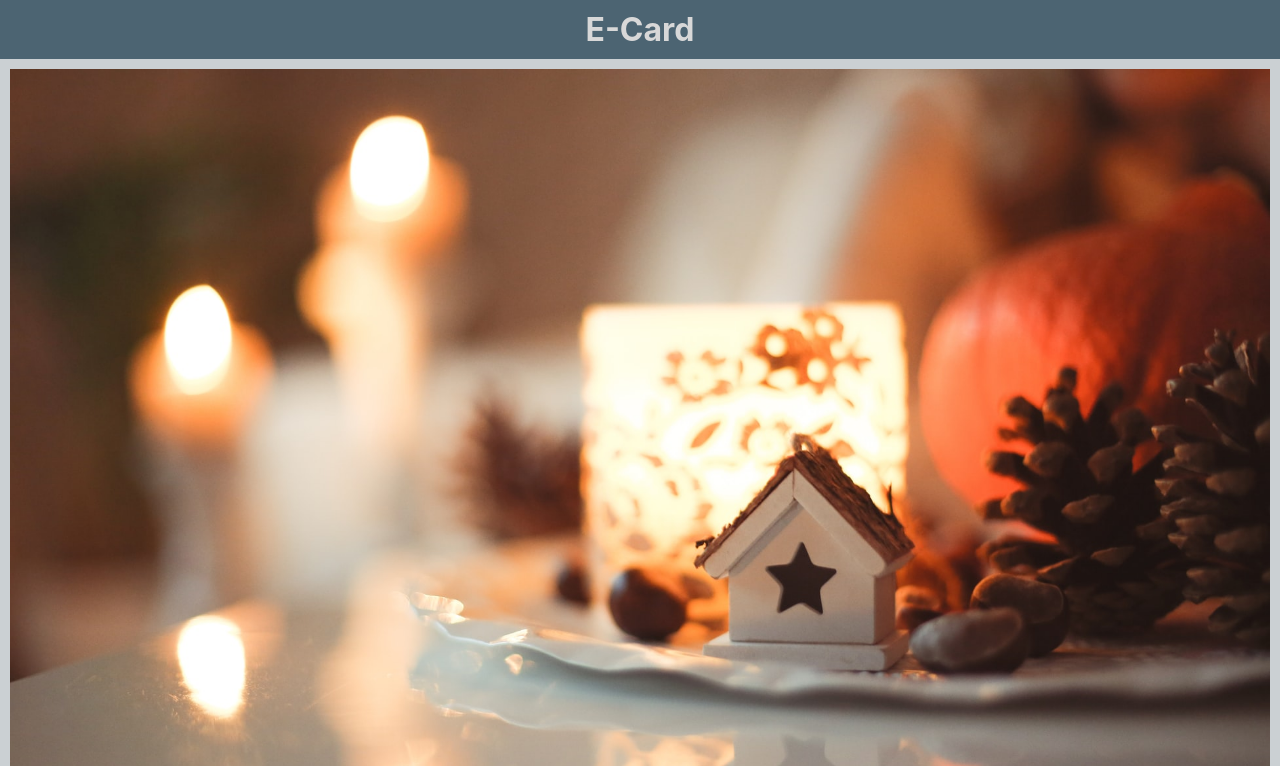
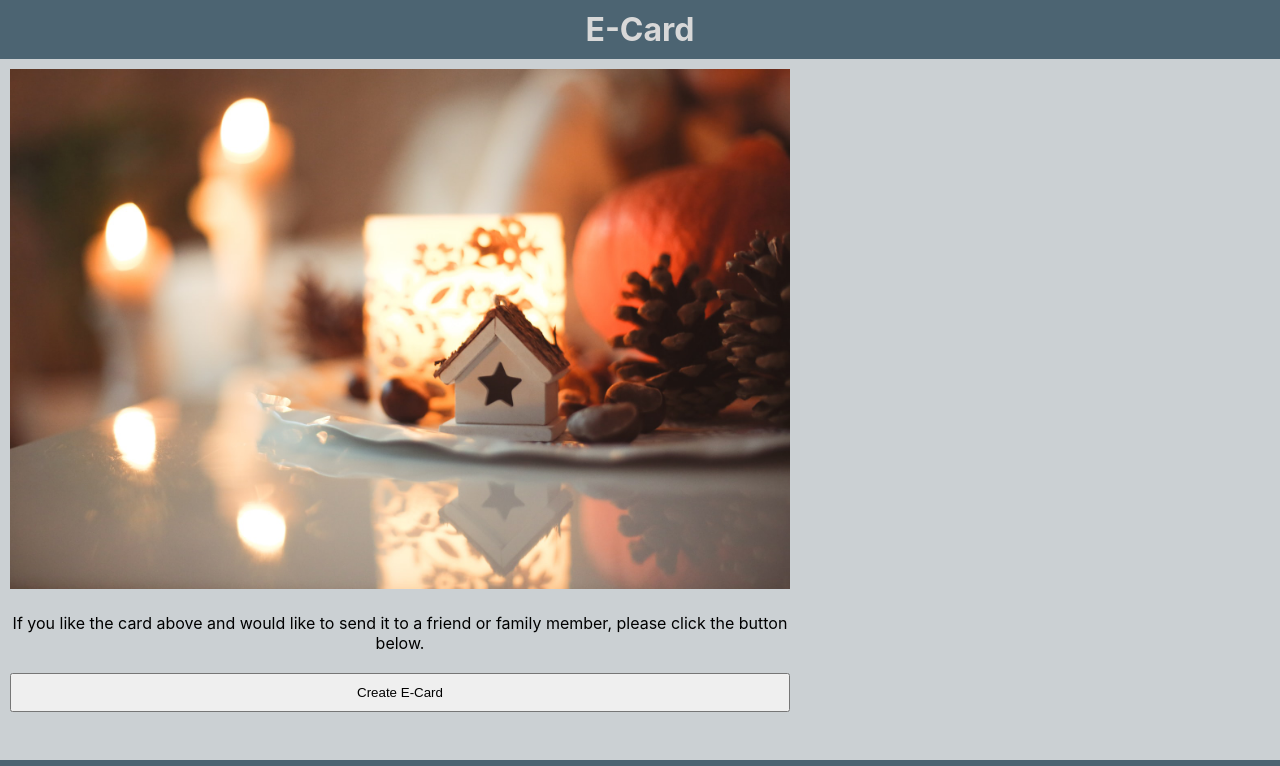
Before and after one commit to SmiJa/ecard, a React (Create React App) app: page / in a window 1280 px wide. Shown: the top 766 px of the page. Built offline with nearby package versions, Linux system fonts and the light colour scheme.

Commit message:
chore(app style): add media query for content-wrap

```diff
--- a/src/App.css
+++ b/src/App.css
@@ -46,6 +46,12 @@ footer a{
   flex: 1;
 }
 
+@media screen and (min-width: 800px) {
+  #content-wrap {
+    width: 800px;
+  }
+}
+
 /* ===============
     LANDING PAGE
    =============== */
```
